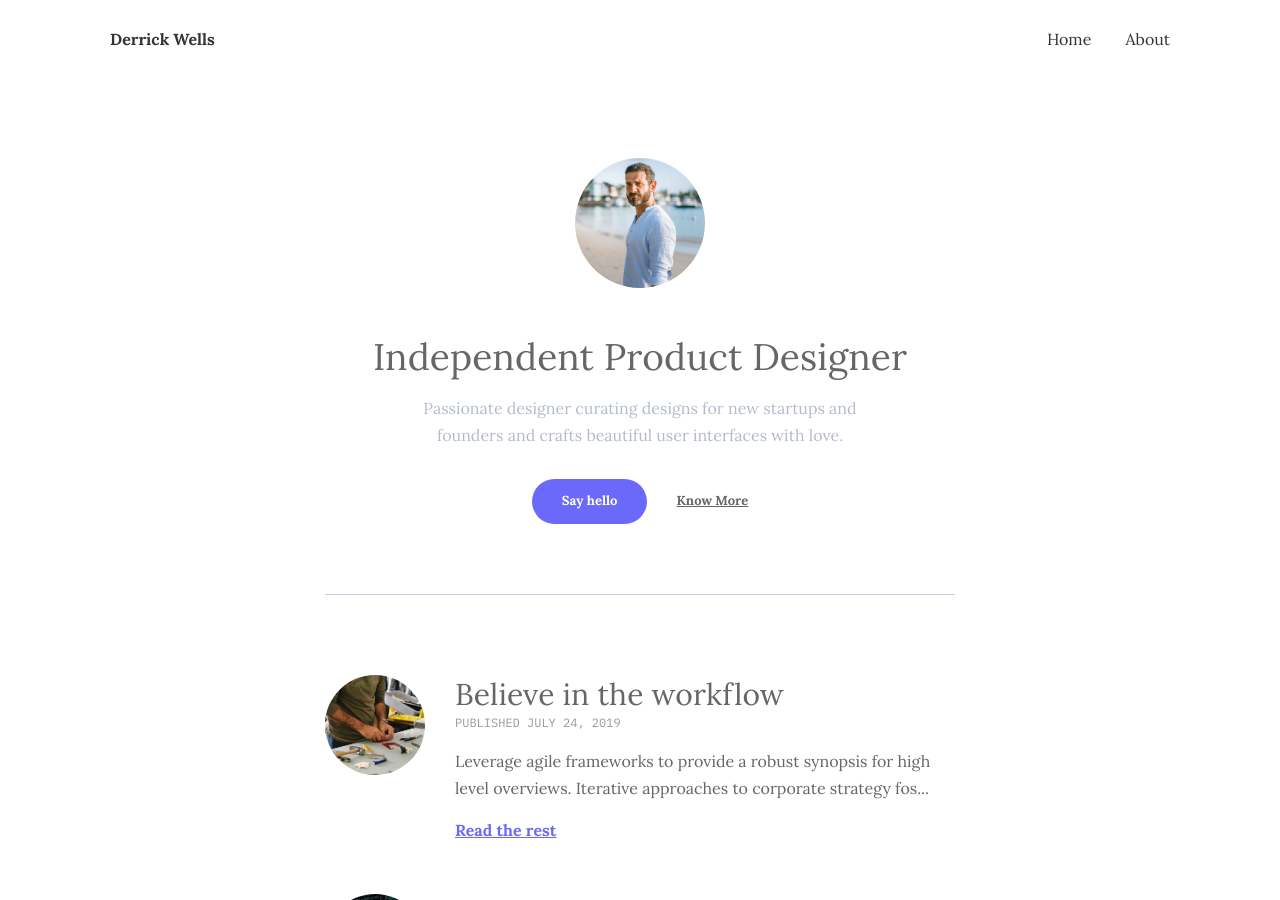
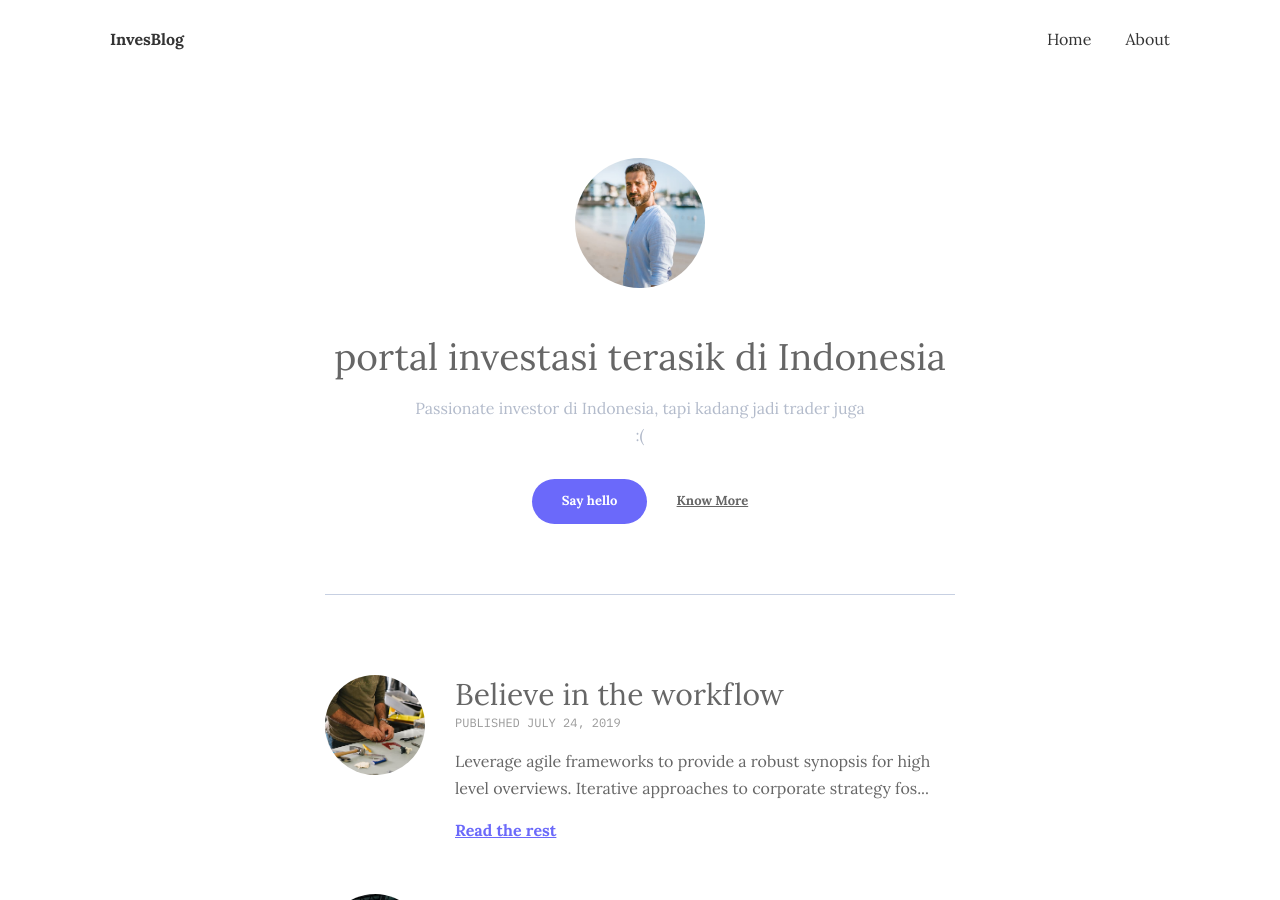
Before and after one commit to ekonomikusid/home, a Jekyll site: the page built from index.html, in a window 1280 px wide and 900 px high. Built offline with Jekyll 4.4.1, drawn with Linux system fonts in a browser that asks for light colours.

Commit message:
Update _config.yml

```diff
--- a/_config.yml
+++ b/_config.yml
@@ -1,16 +1,16 @@
-title: Derrick Wells – Independent Product Designer
+title: InvesBlog - portal investasi terasik di Indonesia
 logo:  # you can add own logo.
 description: Passionate designer curating designs for new startups  and  founders  and crafts  beautiful user interfaces with love.
-baseurl: "/derrick" # the subpath of your site, e.g. /blog
-url: "" # the base hostname & protocol for your site, e.g. http://example.com
+baseurl: "/" # the subpath of your site, e.g. /blog
+url: "https://invesclub.github.io/home" # the base hostname & protocol for your site, e.g. http://example.com
 
 
 # Author Settings
 author:
-  name: Derrick Wells
+  name: InvesBlog
   image: '/assets/img/01.jpg'
-  job: Independent Product Designer
-  bio: Passionate designer curating designs for new startups  and  founders  and crafts  beautiful user interfaces with love.
+  job: portal investasi terasik di Indonesia
+  bio: Passionate investor di Indonesia, tapi kadang jadi trader juga :(
   email: forexample@website.com
 
 
```
